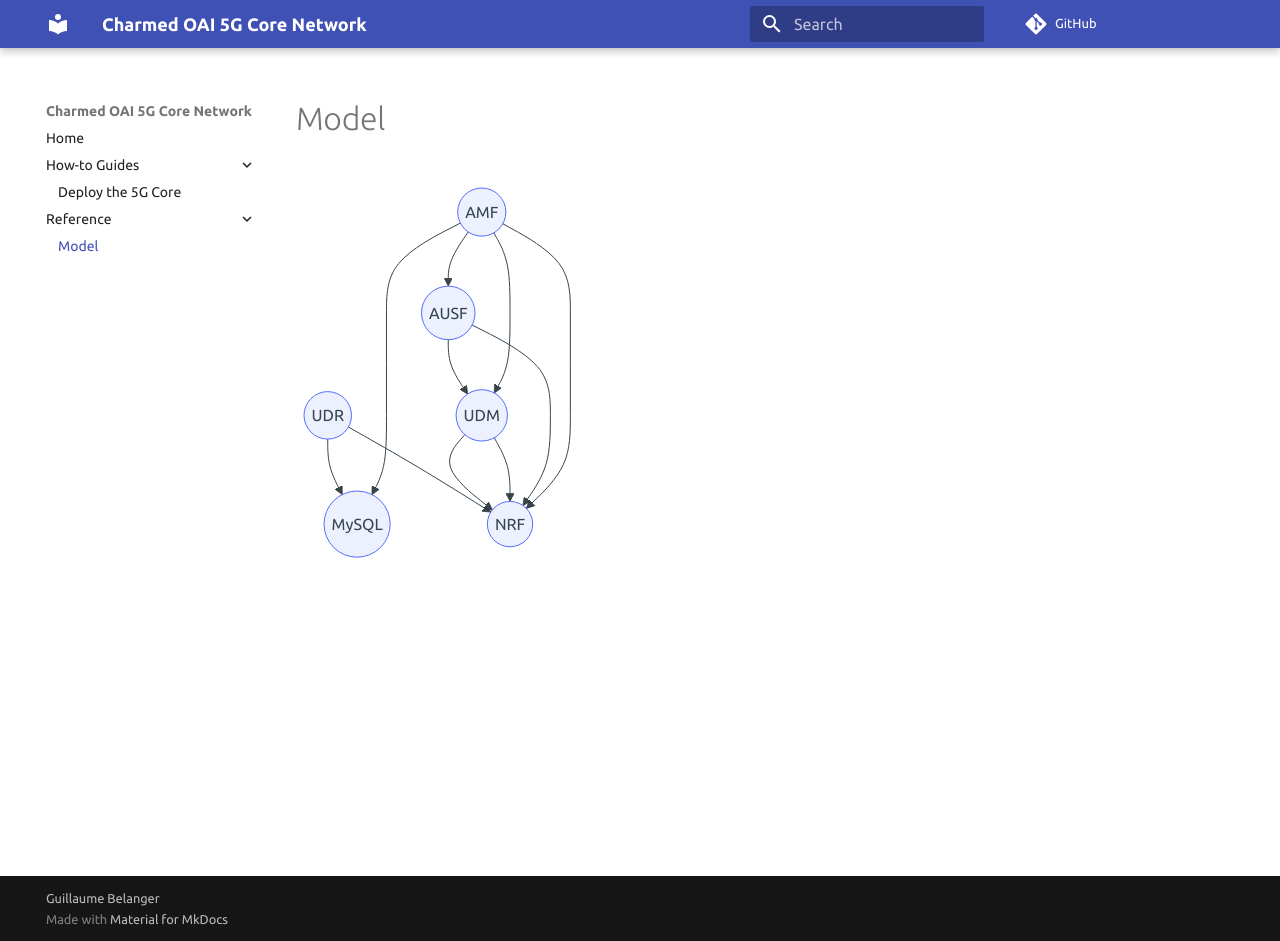
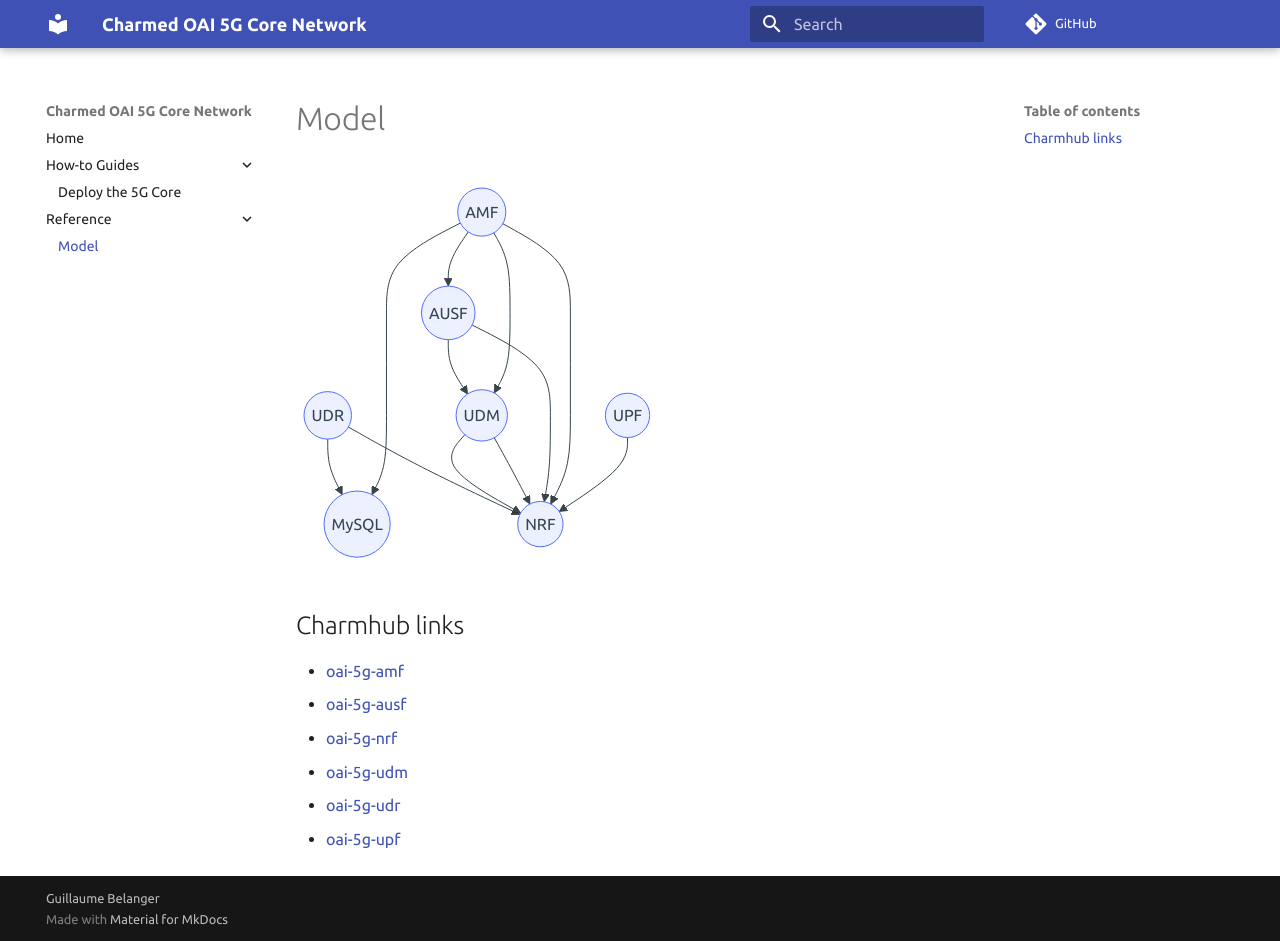
Before and after one commit to gruyaume/charmed-oai-5g, an MkDocs documentation site: the page built from docs/reference/model.md, in a window 1280 px wide and 941 px high. Built offline with MkDocs 1.6.1 and Material for MkDocs 9.7.7, drawn with Linux system fonts in a browser that asks for light colours; comment, search, counter and statistics services are not loaded.

Commit message:
Adds UPF to model

````diff
--- a/docs/reference/model.md
+++ b/docs/reference/model.md
@@ -12,4 +12,14 @@ flowchart TD;
       amf((AMF))-->nrf((NRF))
       amf((AMF))-->udm((UDM))
       amf((AMF))-->ausf((AUSF))
+      upf((UPF))-->nrf((NRF))
 ```
+
+## Charmhub links
+
+- [oai-5g-amf](https://charmhub.io/oai-5g-amf)
+- [oai-5g-ausf](https://charmhub.io/oai-5g-ausf)
+- [oai-5g-nrf](https://charmhub.io/oai-5g-nrf)
+- [oai-5g-udm](https://charmhub.io/oai-5g-udm)
+- [oai-5g-udr](https://charmhub.io/oai-5g-udr)
+- [oai-5g-upf](https://charmhub.io/oai-5g-upf)
````
Also changed, not shown: README.md (+2 -0 lines), docs/how-to/deploy_charmed_oai_5g.md (+2 -0 lines).
